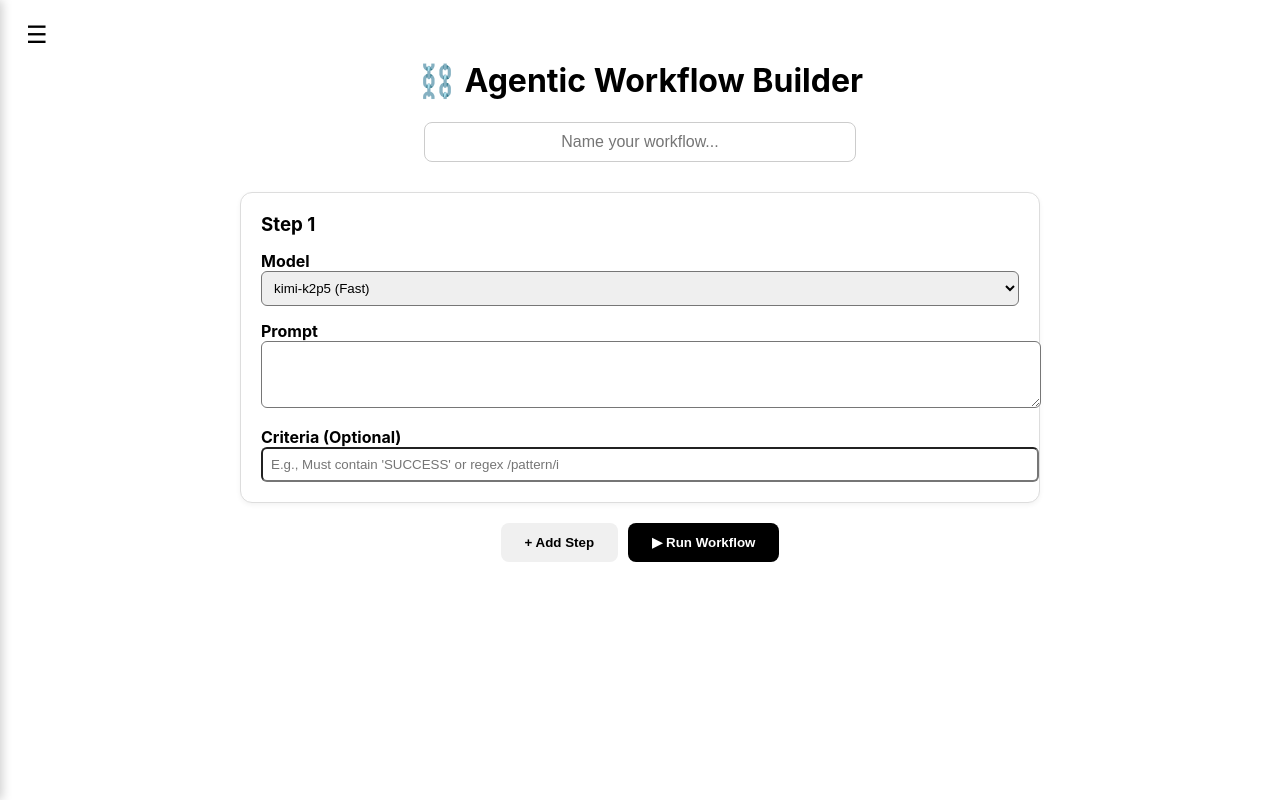
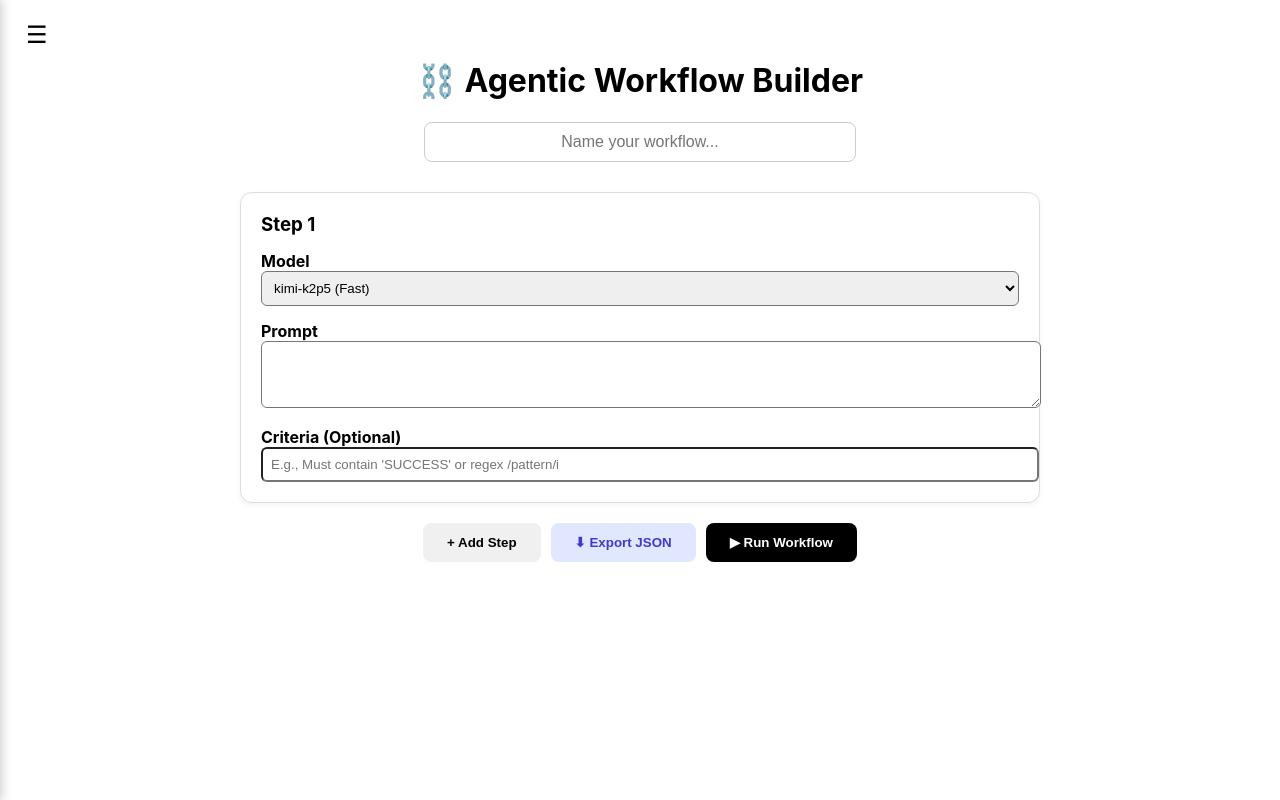
Before and after one commit to harish-88279/Agentic-Workflow, a React (Create React App) app in the folder frontend/: page / in a window 1280 px wide. Built offline with nearby package versions, Linux system fonts and the light colour scheme.

Commit message:
feat: Made download options.

```diff
--- a/frontend/src/App.js
+++ b/frontend/src/App.js
@@ -132,6 +132,24 @@ function App() {
     }
   };
 
+  const handleExport = () => {
+    if (!workflowName) return alert("Please name your workflow before exporting.");
+
+    const workflowData = {
+      name: workflowName,
+      steps: steps,
+      exportedAt: new Date().toISOString()
+    };
+
+    const dataStr = "data:text/json;charset=utf-8," + encodeURIComponent(JSON.stringify(workflowData, null, 2));
+    const downloadAnchorNode = document.createElement('a');
+    downloadAnchorNode.setAttribute("href", dataStr);
+    downloadAnchorNode.setAttribute("download", `${workflowName.replace(/\s+/g, '_')}.json`);
+    document.body.appendChild(downloadAnchorNode);
+    downloadAnchorNode.click();
+    downloadAnchorNode.remove();
+  };
+
   return (
     <div style={{ fontFamily: 'Inter, sans-serif', minHeight: '100vh', display: 'flex' }}>
 
@@ -169,6 +187,12 @@ function App() {
 
         <div style={{ marginTop: '20px', display: 'flex', gap: '10px', justifyContent: 'center' }}>
           <button onClick={addStep} style={{ padding: '12px 24px', background: '#f0f0f0', border: 'none', borderRadius: '8px', cursor: 'pointer', fontWeight: 'bold' }}>+ Add Step</button>
+
+          {/* NEW EXPORT BUTTON */}
+          <button onClick={handleExport} style={{ padding: '12px 24px', background: '#e0e7ff', color: '#4338ca', border: 'none', borderRadius: '8px', cursor: 'pointer', fontWeight: 'bold' }}>
+            ⬇ Export JSON
+          </button>
+
           <button onClick={handleRun} disabled={loading} style={{ padding: '12px 24px', background: loading ? '#ccc' : '#000', color: 'white', border: 'none', borderRadius: '8px', cursor: 'pointer', fontWeight: 'bold' }}>
             {loading ? "Running..." : "▶ Run Workflow"}
           </button>
```
Also changed, not shown: 1 other file (tests, documents, lock files or other folders).
